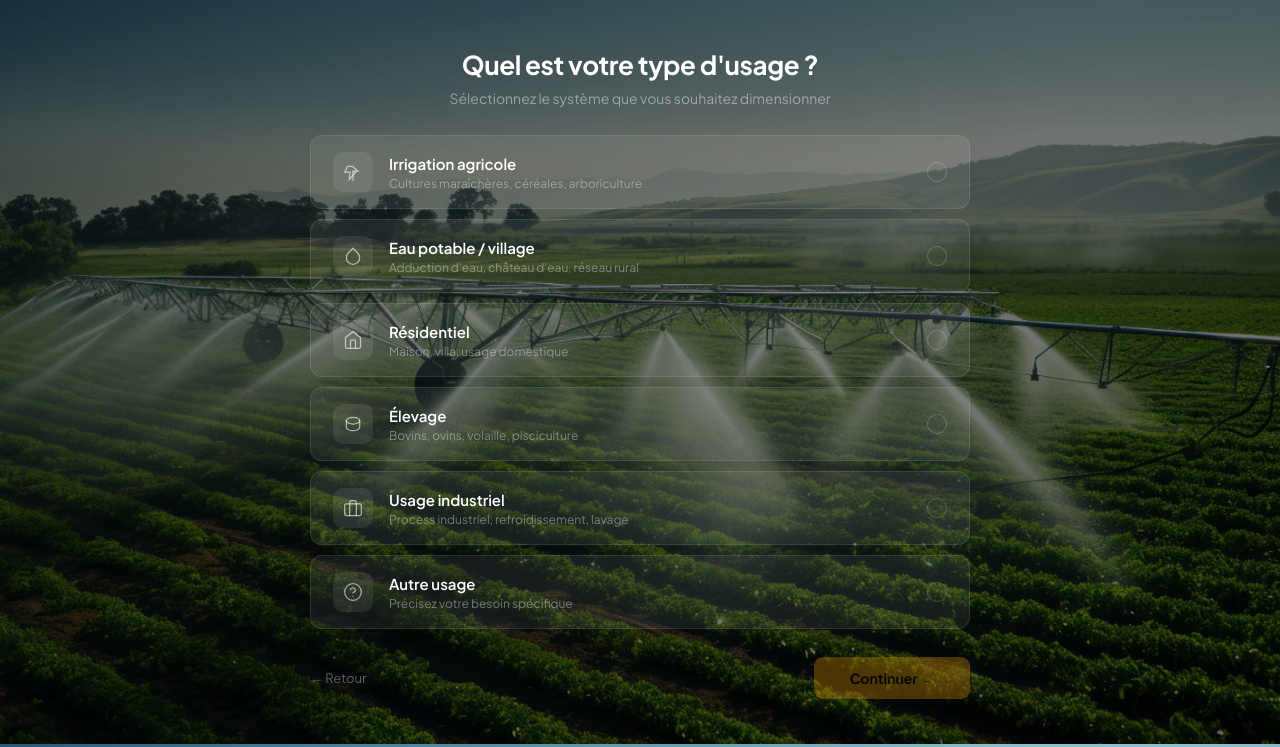
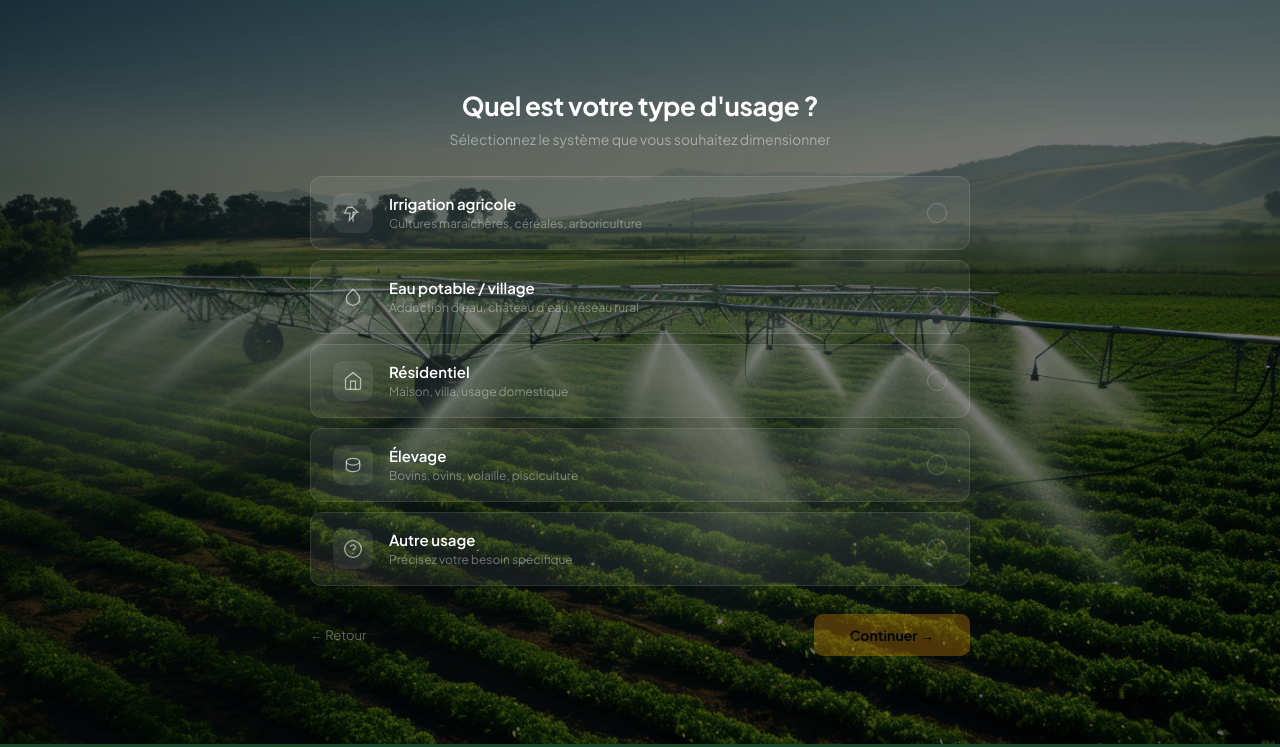
Before and after one commit to Merveille-140/Hydro, a Flask app: page /usage in a window 1280 px wide. Shown: the part 56-803 px from the top of the page. Run offline with Flask 3, Linux system fonts and the light colour scheme; a user stored in the database is signed in.

Commit message:
refactor: supprimer l'option "Usage industriel" dans usage.html
Co-Authored-By: Claude Sonnet 4.6 <noreply@anthropic.com>

```diff
--- a/templates/usage.html
+++ b/templates/usage.html
@@ -208,19 +208,6 @@
                         <div class="ucheck"></div>
                     </div>
 
-                    <div class="urow" data-value="industrie" onclick="selectRow(this)">
-                        <div class="row-left">
-                            <div class="uicon">
-                                <svg width="20" height="20" viewBox="0 0 24 24" fill="none" stroke="rgba(255,255,255,0.6)" stroke-width="1.5" stroke-linecap="round"><rect x="2" y="7" width="20" height="14" rx="2"/><path d="M16 21V5a2 2 0 0 0-2-2h-4a2 2 0 0 0-2 2v16"/></svg>
-                            </div>
-                            <div>
-                                <p class="utitle">Usage industriel</p>
-                                <p class="udesc">Process industriel, refroidissement, lavage</p>
-                            </div>
-                        </div>
-                        <div class="ucheck"></div>
-                    </div>
-
                     <div class="urow" data-value="autre" onclick="selectRow(this)">
                         <div class="row-left">
                             <div class="uicon">
```
